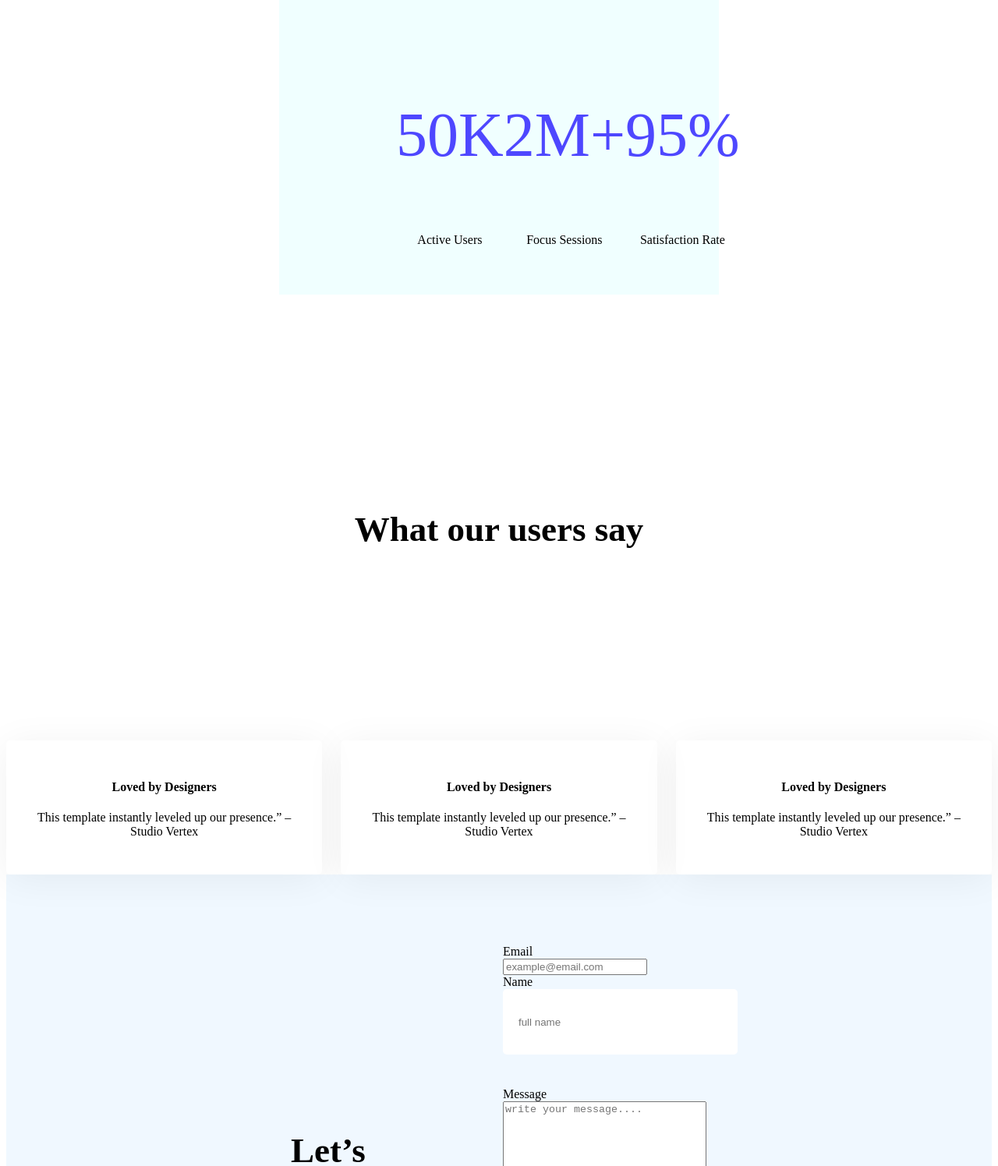
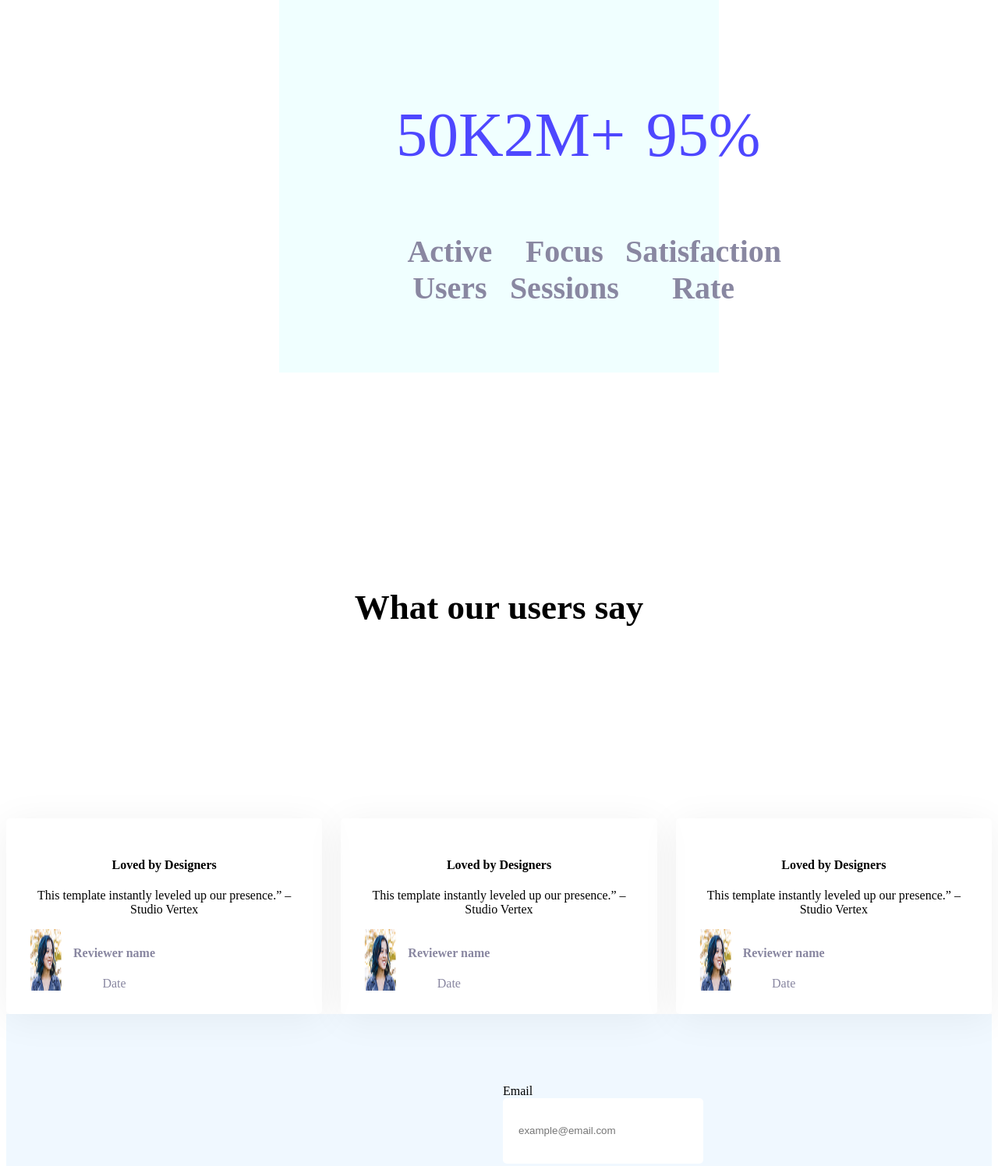
Before and after one commit to MdAl-Amin220938/first-assignment, a plain HTML site: page index.html in a window 1280 px wide. Shown: the part 2965-4461 px from the top of the page at 78% size. Drawn offline with Linux system fonts and the light colour scheme.

Commit message:
last moment

```diff
--- a/index.html
+++ b/index.html
@@ -42,19 +42,19 @@
                     <div class="users-section">
                         <div class="user">
                             <p class="respose">50K</p>
-                            <p class="user-type">Active Users</p>
+                            <p class="user-type dark-1 ">Active Users</p>
                         </div>
                     </div>
                     <div class="users-section">
                         <div class="user">
                             <p class="respose">2M+</p>
-                            <p class="user-type">Focus Sessions</p>
+                            <p class="user-type dark-1 ">Focus Sessions</p>
                         </div>
                     </div>
                     <div class="users-section">
                         <div class="user">
                             <p class="respose">95%</p>
-                            <p class="user-type">Satisfaction Rate</p>
+                            <p class="user-type dark-1 ">Satisfaction Rate</p>
                         </div>
                     </div>
                 </div>
@@ -67,12 +67,13 @@
                     <h4 class="skill-title">Loved by Designers</h4>
                     <p class="skill-description">This template instantly leveled up our presence.” – Studio Vertex</p>
 
-                    <!-- <div class="reviewer">
+                    <div class="reviewer">
                         <img src="images/avatar.png" alt="">
-                        <h4 class="reviewer-name">Reviewer name</h4>
-
+                        <div class="last dark-1">
+                            <h4 class="reviewer-name">Reviewer name</h4>
                         <time datetime="">Date</time>
-                    </div> -->
+                        </div>
+                    </div>
 
 
 
@@ -81,12 +82,13 @@
                     <h4 class="skill-title">Loved by Designers</h4>
                     <p class="skill-description">This template instantly leveled up our presence.” – Studio Vertex</p>
 
-                    <!-- <div class="reviewer">
+                     <div class="reviewer">
                         <img src="images/avatar.png" alt="">
-                        <h4 class="reviewer-name">Reviewer name</h4>
-
+                        <div class="last dark-1">
+                            <h4 class="reviewer-name">Reviewer name</h4>
                         <time datetime="">Date</time>
-                    </div> -->
+                        </div>
+                    </div>
 
 
 
@@ -95,12 +97,13 @@
                     <h4 class="skill-title">Loved by Designers</h4>
                     <p class="skill-description">This template instantly leveled up our presence.” – Studio Vertex</p>
 
-                    <!-- <div class="reviewer">
+                     <div class="reviewer">
                         <img src="images/avatar.png" alt="">
-                        <h4 class="reviewer-name">Reviewer name</h4>
-
+                        <div class="last dark-1">
+                            <h4 class="reviewer-name">Reviewer name</h4>
                         <time datetime="">Date</time>
-                    </div> -->
+                        </div>
+                    </div>
 
 
 
@@ -122,7 +125,7 @@
                         <input type="text" name="" id="" placeholder="full name">
                         <br>
                         <label for="fname">Message</label><br>
-                        <textarea name="" id="" cols="30" rows="20" placeholder="write your message...."></textarea>
+                        <textarea name="" id="" cols="" rows="" placeholder="write your message...."></textarea>
                         <br>
                         <button class="btn-primary" type="submit"><span>Get in Touch</span></button>
                     </form>
@@ -134,7 +137,7 @@
         <h1 class="footer-title">LOGO</h1>
         <p class="dark-1">Ready to elevate your online presence? Contact us today to discuss your project and discover
             how we can bring your vision to life.</p>
-        <div class="footer-link dark-1">
+        <div class="footer-link text-decoration dark-1">
             <a href="">Home</a>
             <a href="">About</a>
             <a href="">How it Works</a>
--- a/styles/assignment.css
+++ b/styles/assignment.css
@@ -122,6 +122,7 @@ nav {
 .respose {
     color: #4E47FF;
     font-size: 80px;
+    padding: 0px;
 }
 
 /* review section */
@@ -187,8 +188,8 @@ nav {
 }
 
 input[type="text"],
-footer input[type="email"],
-footer textarea {
+ input[type="email"],
+ textarea {
     height: 64px;
     border-radius: 5px;
     background-color: white;
@@ -215,7 +216,11 @@ footer {
     list-style: none;
     text-decoration: none;
     justify-content: space-around;
+    padding: 0 50px;
 
+}
+.text-decoration{
+    text-decoration:solid;
 }
 
 .footer-title {
@@ -226,3 +231,19 @@ footer {
 .dark-1 {
     color: #8987A1;
 }
+.reviewer{
+display: flex;
+}
+.last{
+ text-align: center;
+ padding: 0 15px;
+}
+.reviewer-name,{
+    font-weight: bold;
+}
+
+.user-type{
+     font-weight: bold;
+     font-size: 40px;
+     padding: 0px;
+}
```
